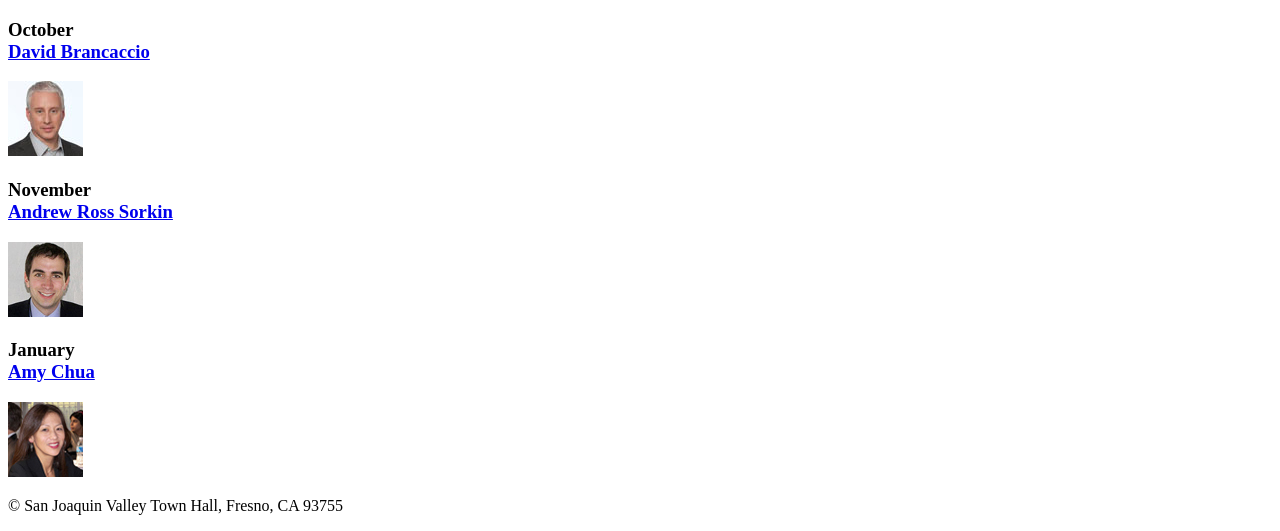
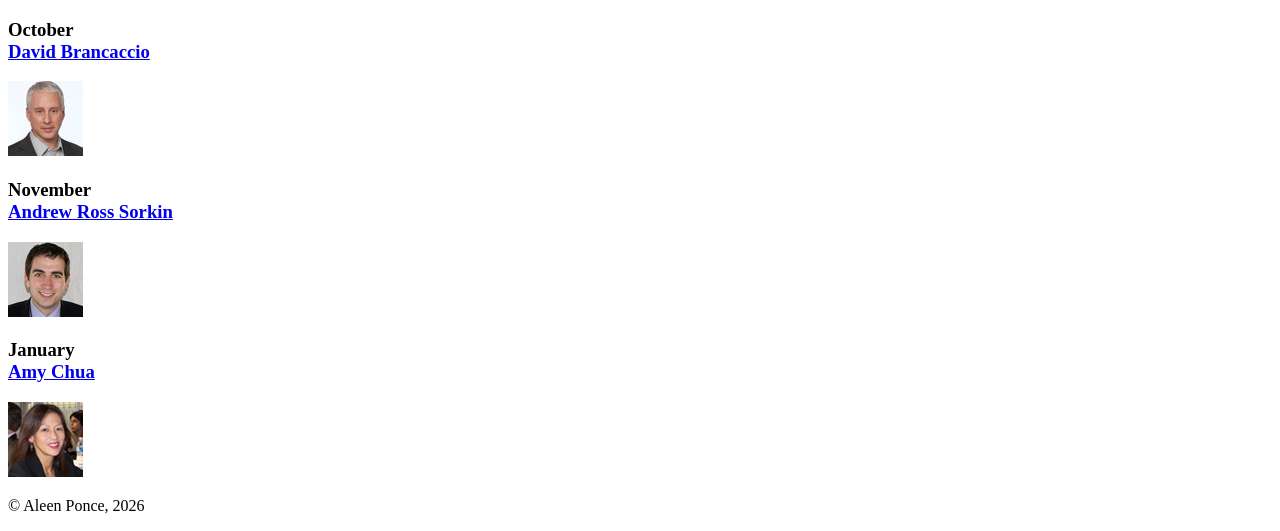
Before and after one commit to ajp13r/A05, a plain HTML site: page index.html in a window 1280 px wide. Shown: the part 504-1035 px from the top of the page. Drawn offline with Linux system fonts and the light colour scheme.

Commit message:
added name

```diff
--- a/index.html
+++ b/index.html
@@ -51,7 +51,7 @@
 
 	</main>
 	<footer>
-		<p>&copy; San Joaquin Valley Town Hall, Fresno, CA 93755</p>
+		<p>&copy; Aleen Ponce, 2026</p>
 	</footer>
 </body>
 
```
